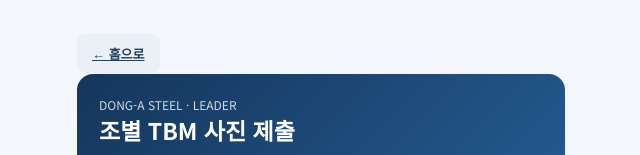
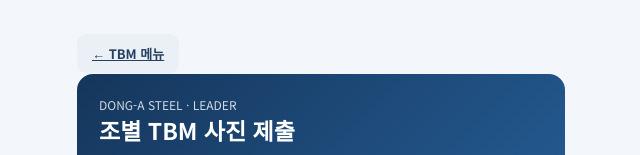
Before and after one commit to seongchangbaik-ship-it/DOSCO_TBM_SYSTEM, a Next.js app: page /leader in a window 1280 px wide. Shown: the top 155 px of the page, without its empty margins (319-959 px from the left). Built offline with nearby package versions, Linux system fonts and the light colour scheme; no server answers; the database is empty.

Commit message:
Add TBM menu back link to leader, spot TBM, status, and admin pages

```diff
--- a/app/admin/page.tsx
+++ b/app/admin/page.tsx
@@ -889,6 +889,7 @@ export default function Admin() {
           <small>관리자 대시보드</small>
         </div>
         <nav className="nav">
+          <Link href="/tbm-main">← TBM 메뉴</Link>
           <Link href="/">홈</Link>
           <Link href="/tbm">근로자 화면</Link>
           <Link href="/leader">조장 화면</Link>
--- a/app/leader/page.tsx
+++ b/app/leader/page.tsx
@@ -189,8 +189,8 @@ export default function LeaderPage() {
   return (
     <main className="mobile">
       <div style={{ marginBottom: 10 }}>
-        <Link href="/" className="btn secondary">
-          ← 홈으로
+        <Link href="/tbm-main" className="btn secondary">
+          ← TBM 메뉴
         </Link>
       </div>
       <div className="mobilehero">
--- a/app/tbm/status/page.tsx
+++ b/app/tbm/status/page.tsx
@@ -460,6 +460,7 @@ export default function TbmStatusPage() {
           <small>TBM 실시 현황 (정기 · 수시 통합)</small>
         </div>
         <nav className="nav">
+          <Link href="/tbm-main">← TBM 메뉴</Link>
           <Link href="/">전체 홈</Link>
           <Link href="/tbm">정기 TBM</Link>
           <Link href="/tbm/spot">수시 TBM 작성</Link>
```
Also changed, not shown: app/tbm/spot/page.tsx (line endings or trailing spaces).
